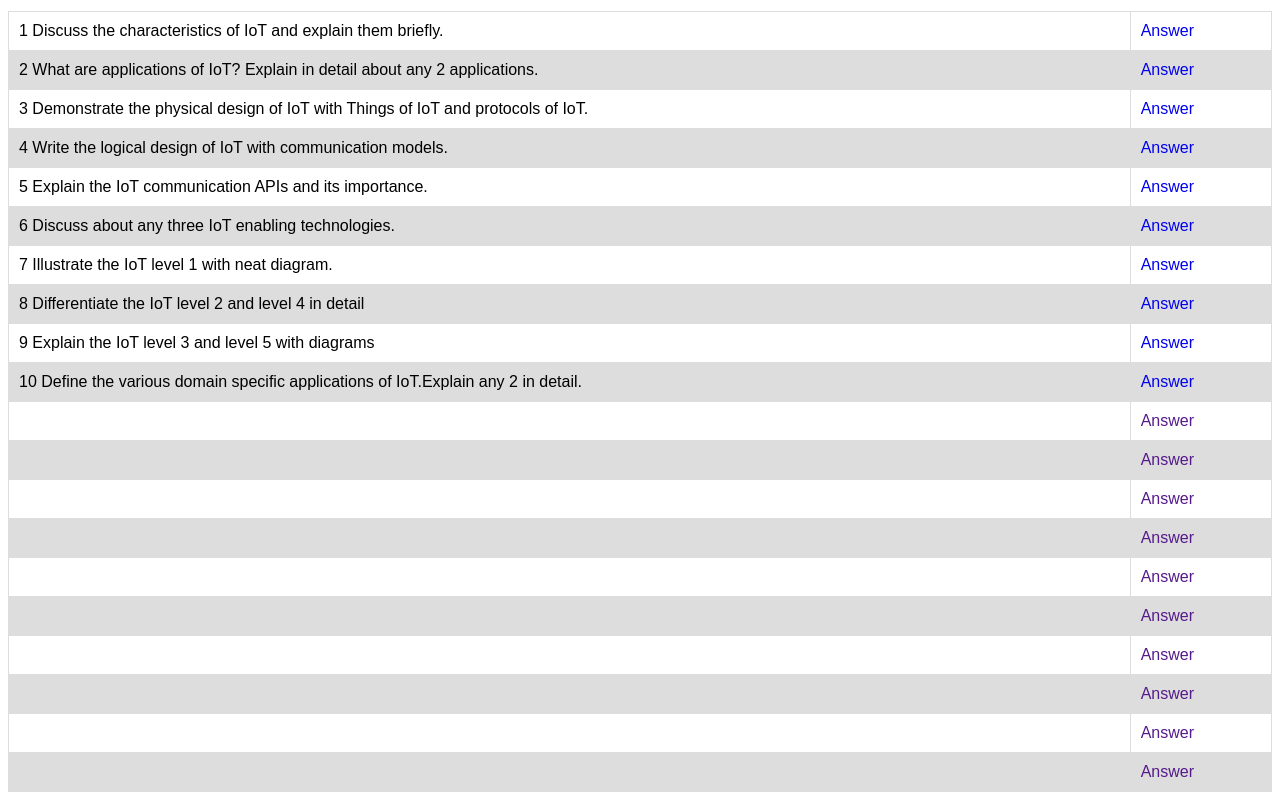
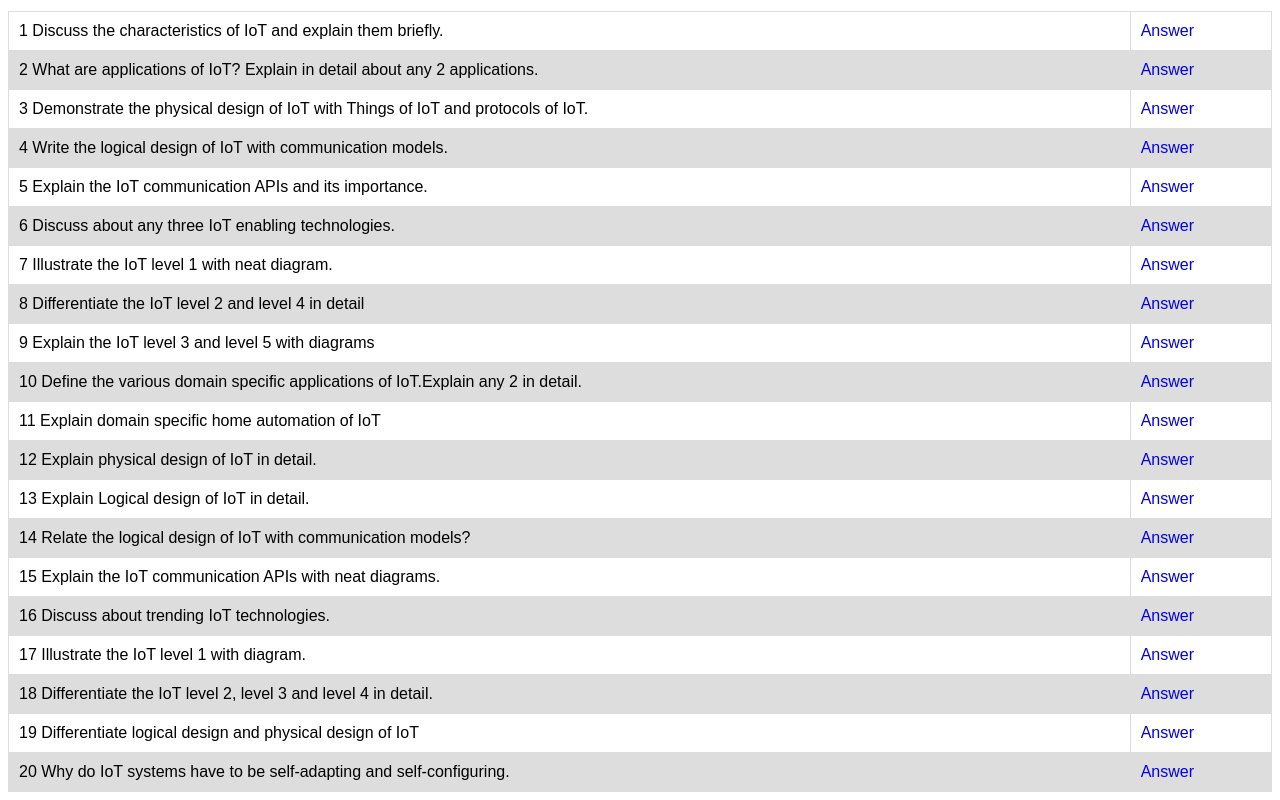
Before and after one commit to phanindrachowdary123/VSEM, a plain HTML site: page IOT_/IOTMOD-I/IOTMOD-I.html in a window 1280 px wide. Shown: the part 668-1468 px from the top of the page. Drawn offline with Linux system fonts and the light colour scheme.

Commit message:
Update IOTMOD-I.html

```diff
--- a/IOT_/IOTMOD-I/IOTMOD-I.html
+++ b/IOT_/IOTMOD-I/IOTMOD-I.html
@@ -174,48 +174,62 @@
                 <td><a href="https://www.slideshare.net/khusuma/domain-specific-iot#:~:text=Domain%20Specific%20IoTs,Detection%20o%20Smoke%20%2F%20Gas%20Detectors" target="_blank">Answer</a></td>
             </tr>
             <tr>
-                <td>
+                <td>11 Explain domain specific
+                    home automation of IoT
                 </td>
-                <td><a href="" target="_blank">Answer</a></td>
+                <td><a href="https://www.geeksforgeeks.org/iot-home-automation/" target="_blank">Answer</a></td>
             </tr>
             <tr>
-                <td>
+                <td>12 Explain physical design of
+                    IoT in detail.
                 </td>
-                <td><a href="" target="_blank">Answer</a></td>
+                <td><a href="https://www.programmingoneonone.com/2021/04/physical-design-of-iot.html" target="_blank">Answer</a></td>
             </tr>
             <tr>
-                <td>
+                <td>13 Explain Logical design of
+                    IoT in detail.
                 </td>
-                <td><a href="" target="_blank">Answer</a></td>
+                <td><a href="https://www.programmingoneonone.com/2021/04/logical-design-of-iot.html" target="_blank">Answer</a></td>
             </tr>
             <tr>
-                <td>
+                <td>14 Relate the logical design of
+                    IoT with communication
+                    models?
                 </td>
-                <td><a href="" target="_blank">Answer</a></td>
+                <td><a href="https://www.programmingoneonone.com/2021/04/logical-design-of-iot.html#:~:text=The%20logical%20design%20of%20an,APIs%20to%20implement%20a%20system." target="_blank">Answer</a></td>
             </tr>        <tr>
-                <td>
+                <td>15 Explain the IoT
+                    communication APIs with
+                    neat diagrams.
                 </td>
-                <td><a href="" target="_blank">Answer</a></td>
+                <td><a href="https://www.geeksforgeeks.org/difference-between-rest-api-and-web-socket-api/" target="_blank">Answer</a></td>
             </tr>        <tr>
-                <td>
+                <td>16 Discuss about trending IoT
+                    technologies.
+
                 </td>
-                <td><a href="" target="_blank">Answer</a></td>
+                <td><a href="https://www.bbvaopenmind.com/en/technology/digital-world/ten-trends-of-internet-of-things-2020/" target="_blank">Answer</a></td>
             </tr>        <tr>
-                <td>
+                <td>17 Illustrate the IoT level 1
+                    with diagram.
                 </td>
-                <td><a href="" target="_blank">Answer</a></td>
+                <td><a href="https://upscfever.com/upsc-fever/en/programming/iot/chp6.html" target="_blank">Answer</a></td>
             </tr>        <tr>
-                <td>
+                <td>18 Differentiate the IoT level 2,
+                    level 3 and level 4 in detail.
                 </td>
-                <td><a href="" target="_blank">Answer</a></td>
+                <td><a href="https://upscfever.com/upsc-fever/en/programming/iot/chp6.html" target="_blank">Answer</a></td>
             </tr>        <tr>
-                <td>
+                <td>19 Differentiate logical design
+                    and physical design of IoT
                 </td>
-                <td><a href="" target="_blank">Answer</a></td>
+                <td><a href="1b19.png" target="_blank">Answer</a></td>
             </tr>        <tr>
-                <td>
+                <td>20 Why do IoT systems have
+                    to be self-adapting and
+                    self-configuring.
                 </td>
-                <td><a href="" target="_blank">Answer</a></td>
+                <td><a href="https://technologyguider.com/why-do-iot-systems-have-to-be-self-adapting-and-self-configuring/" target="_blank">Answer</a></td>
             </tr>
         </table>
 
```
